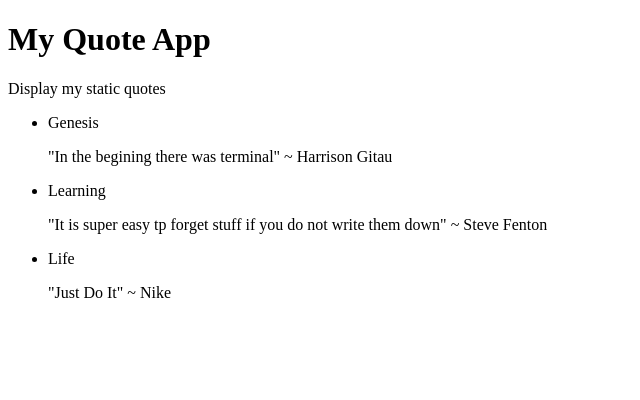
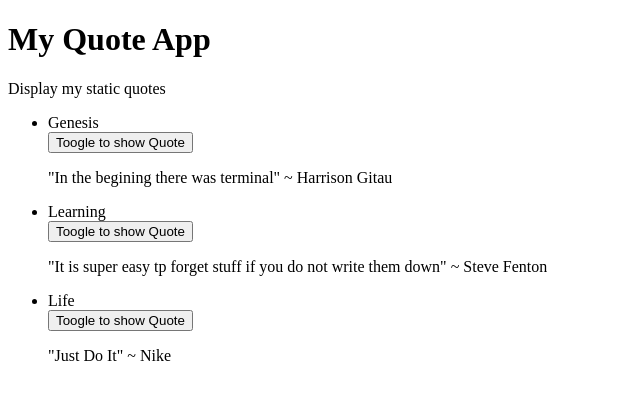
Before and after one commit to kimperria/Quote-App, an Angular app: page / in a window 1280 px wide. Shown: the top 400 px of the page, without its empty margins (0-640 px from the left). Built offline with nearby package versions, Linux system fonts and the light colour scheme.

Commit message:
Refactors code to improve user interactivity buy creating a toggle to view button

```diff
--- a/src/app/quote.ts
+++ b/src/app/quote.ts
@@ -1,7 +1,8 @@
 export class Quote {
-    name: string;
-    say: string;
-    author: string;
+    showDescription:boolean;
 
+    constructor(public name: string, public say: string, public author: string){
+        this.showDescription=false;
+    }
 
 }
--- a/src/app/quote/quote.component.html
+++ b/src/app/quote/quote.component.html
@@ -3,9 +3,10 @@
     <h1>My Quote App</h1>
     <p>Display my static quotes</p>
     <ul>
-      <li *ngFor="let quote of quotes">
-        {{quote.name}}
-        <app-quote-likes [quote]="quote"></app-quote-likes>
-      </li>
+        <div *ngFor="let quote of quotes; let i = index">
+            <li>{{quote.name}}</li>
+            <button (click)="toggleQuoteDetails(i)">Toogle to show Quote</button>
+            <app-quote-likes [quote]="quote"></app-quote-likes>
+        </div>
     </ul>
   </div>
--- a/src/app/quote/quote.component.ts
+++ b/src/app/quote/quote.component.ts
@@ -9,10 +9,12 @@ import { Quote } from '../quote'
 export class QuoteComponent implements OnInit {
 
   quotes:Quote[] = [
-    {name:'Genesis', say:'In the begining there was terminal', author:'Harrison Gitau'},
-    {name:'Learning', say:'It is super easy tp forget stuff if you do not write them down', author:'Steve Fenton'},
-    {name:'Life', say:'Just Do It', author:'Nike'}
+    new Quote('Genesis', 'In the begining there was terminal', 'Harrison Gitau'),
+    new Quote('Learning','It is super easy tp forget stuff if you do not write them down', 'Steve Fenton'),
+    new Quote('Life', 'Just Do It', 'Nike')
   ];
+
+
 
   constructor() { }
 
```
